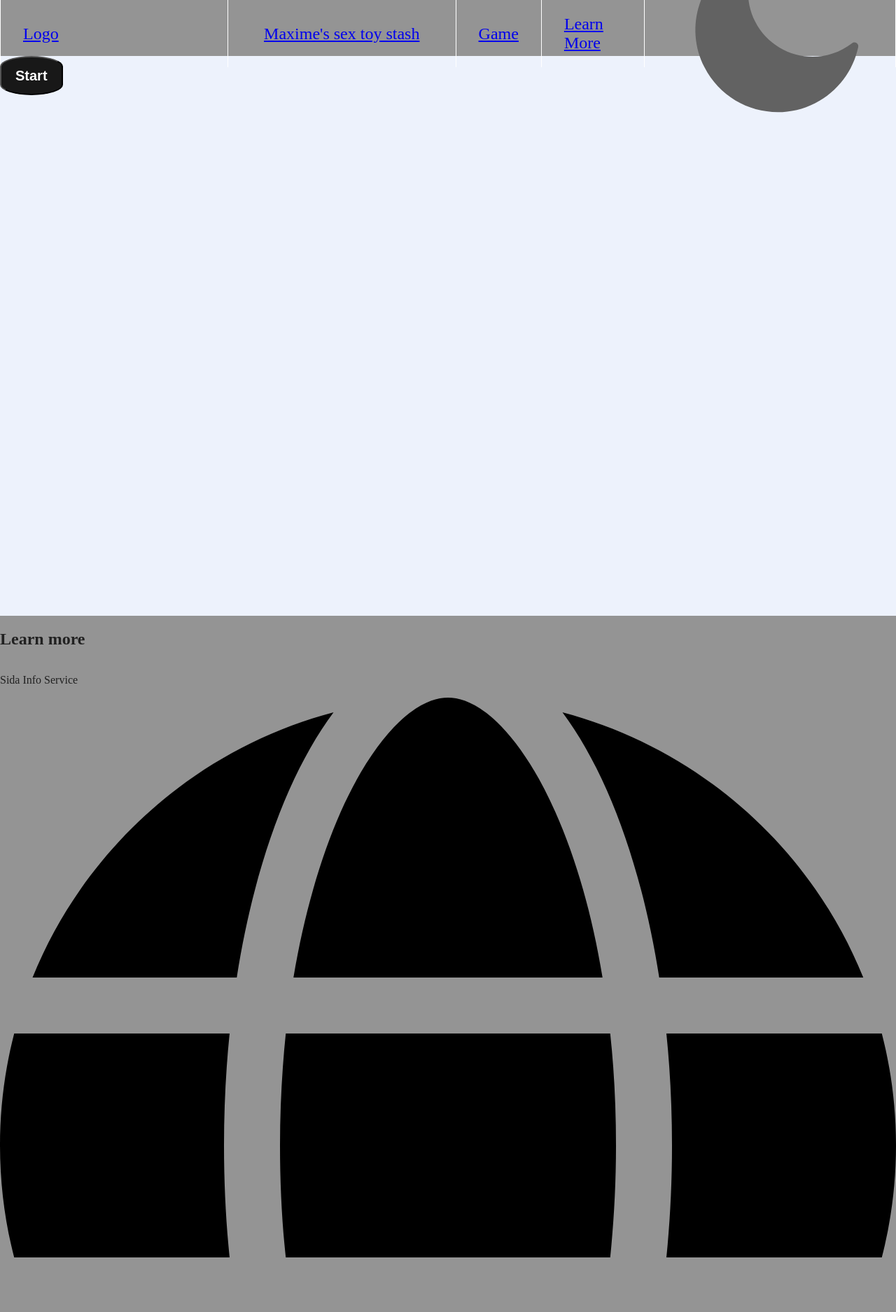
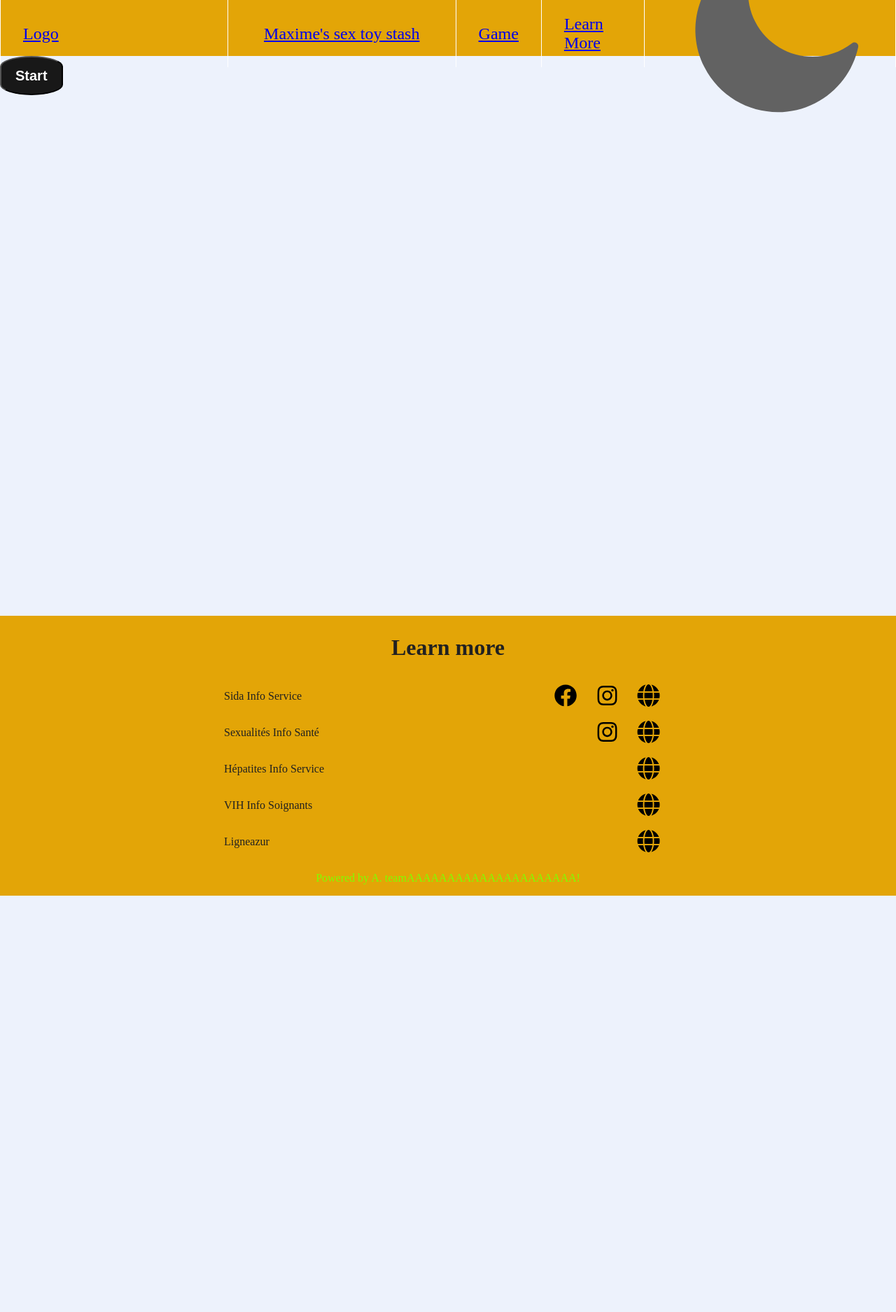
Before and after one commit to maximusprime01/nuitinfo2, a PHP site: page / in a window 1280 px wide. Shown: the top 1875 px of the page at 70% size. After the commit the page ends 1280 px from the top, so only its background shows below. Run offline with PHP 8.4, Linux system fonts and the light colour scheme.

Commit message:
FIX: article sizing

```diff
--- a/index.html
+++ b/index.html
@@ -65,23 +65,69 @@
             -->
         </div>
 
-            <article>
-                <h1>Learn more</h1>
-                <div class = "linkz">
-                    <p>Sida Info Service</p> <a href = "https://www.sida-info-service.org"> <img src = "media/globe.svg"> </a>
-                    <a href = "https://www.instagram.com/sida_info_service/?hl=fr"> <img src = "media/instagram.svg"> </a>
-                    <a href = "https://www.facebook.com/SidaInfoService"> <img src = "media/facebook.svg"> </a>
-                </div><div class = "linkz">
-                    <p>Sexualités Info Santé</p> <a href = "https://www.sexualites-info-sante.fr"> <img src = "media/globe.svg"> </a>
-                    <a href = "https://www.instagram.com/sexualites_info_sante/?hl=fr"> <img src = "media/instagram.svg"> </a>
-                </div><div class = "linkz">
-                    <p>Hépatites Info Service</p> <a href = "https://www.hepatites-info-service.org"> <img src = "media/globe.svg"> </a>
-                </div><div class = "linkz">
-                    <p>VIH Info Soignants</p><a href = "https://www.vih-info-soignants.fr"></a>
-                </div><div class = "linkz">
-                    <p>Ligneazur</p><a href = "https://www.ligneazur.org"> <img src = "media/globe.svg"> </a>
+        <article>
+            <h1>Learn more</h1>
+            <div class = "linkz">
+                <p>Sida Info Service</p>
+
+                <div>
+                    <a href = "https://www.facebook.com/SidaInfoService">
+                        <img src = "media/facebook.svg" class = "bigsvg">
+                    </a>
+
+                    <a href = "https://www.instagram.com/sida_info_service/?hl=fr">
+                        <img src = "media/instagram.svg" class = "bigsvg">
+                    </a>
+
+                    <a href = "https://www.sida-info-service.org">
+                        <img src = "media/globe.svg" class = "bigsvg">
+                    </a>
+
                 </div>
-            </article>
+
+            </div>
+            <div class = "linkz">
+                <p>Sexualités Info Santé</p>
+                <div>
+                    <a href = "https://www.instagram.com/sexualites_info_sante/?hl=fr">
+                        <img src = "media/instagram.svg" class = "bigsvg">
+                    </a>
+
+                    <a href = "https://www.sexualites-info-sante.fr">
+                        <img src = "media/globe.svg" class = "bigsvg">
+                    </a>
+
+                </div>
+
+            </div>
+            <div class = "linkz">
+                <p>Hépatites Info Service</p>
+                <div>
+                    <a href = "https://www.hepatites-info-service.org">
+                        <img src = "media/globe.svg" class = "bigsvg">
+                    </a>
+                </div>
+
+            </div>
+            <div class = "linkz">
+                <p>VIH Info Soignants</p>
+                <div>
+                    <a href = "https://www.vih-info-soignants.fr">
+                        <img src = "media/globe.svg" class = "bigsvg">
+                    </a>
+                </div>
+
+            </div>
+            <div class = "linkz">
+                <p>Ligneazur</p>
+                <div>
+                    <a href = "https://www.ligneazur.org">
+                        <img src = "media/globe.svg" class = "bigsvg">
+                    </a>
+                </div>
+
+            </div>
+        </article>
 
         <div class="footer">
             <p>
--- a/style.css
+++ b/style.css
@@ -1,6 +1,7 @@
 :root {
     --primary-color: #edf2fc;
     --secondary-color: #212121;
+    --third-color: #e3a507;
 }
 
 .darkmode {
@@ -51,7 +52,7 @@ nav {
     width: 100%;
     height: 10vh;
 
-    background-color: rgb(148, 148, 148);
+    background-color: var(--third-color);
 
     box-sizing: border-box;
 }
@@ -90,7 +91,6 @@ nav > .nav-section
     flex-basis: calc(100% / 3);
     align-items: flex-start;
     justify-content: center;
-
     border-left: 1px solid #fff;
 }
 
@@ -118,24 +118,56 @@ nav > .nav-section
     text-align: center;
 }
 
-article {
-    background-color: rgb(148, 148, 148);
+article
+{
+    background-color: var(--third-color);
+    display: flex;
     flex-direction: column;
+}
+
+article > h1
+{
+    font-size: 2em;
+    text-align: center;
 }
 
 .linkz
 {
-    /*flex-direction: row;*/
-    height: 10%;
-    justify-content: center;
+    display: flex;
+    flex-direction: row;
+    justify-content: space-between;
+    margin: 0 25vw 0 25vw;
+}
+
+.linkz > div
+{
+    display: flex;
+    flex-direction: row;
+    justify-content: space-evenly;
+
+    gap: 1vmin;
+    padding: 1vmin;
+}
+
+.linkz > a
+{
+    display: flex;
+    align-items: center;
+}
+
+
+.bigsvg
+{
+    height: 4vh;
+    width: 4vw;
 }
 
 .footer {
-    background-color: rgb(148, 148, 148);
+    background-color: var(--third-color);
     display: flex;
     flex-direction: row;
-    text-align: center;
-    color: c;
+    justify-content: center;
+    color: chartreuse;
 }
 
 
```
